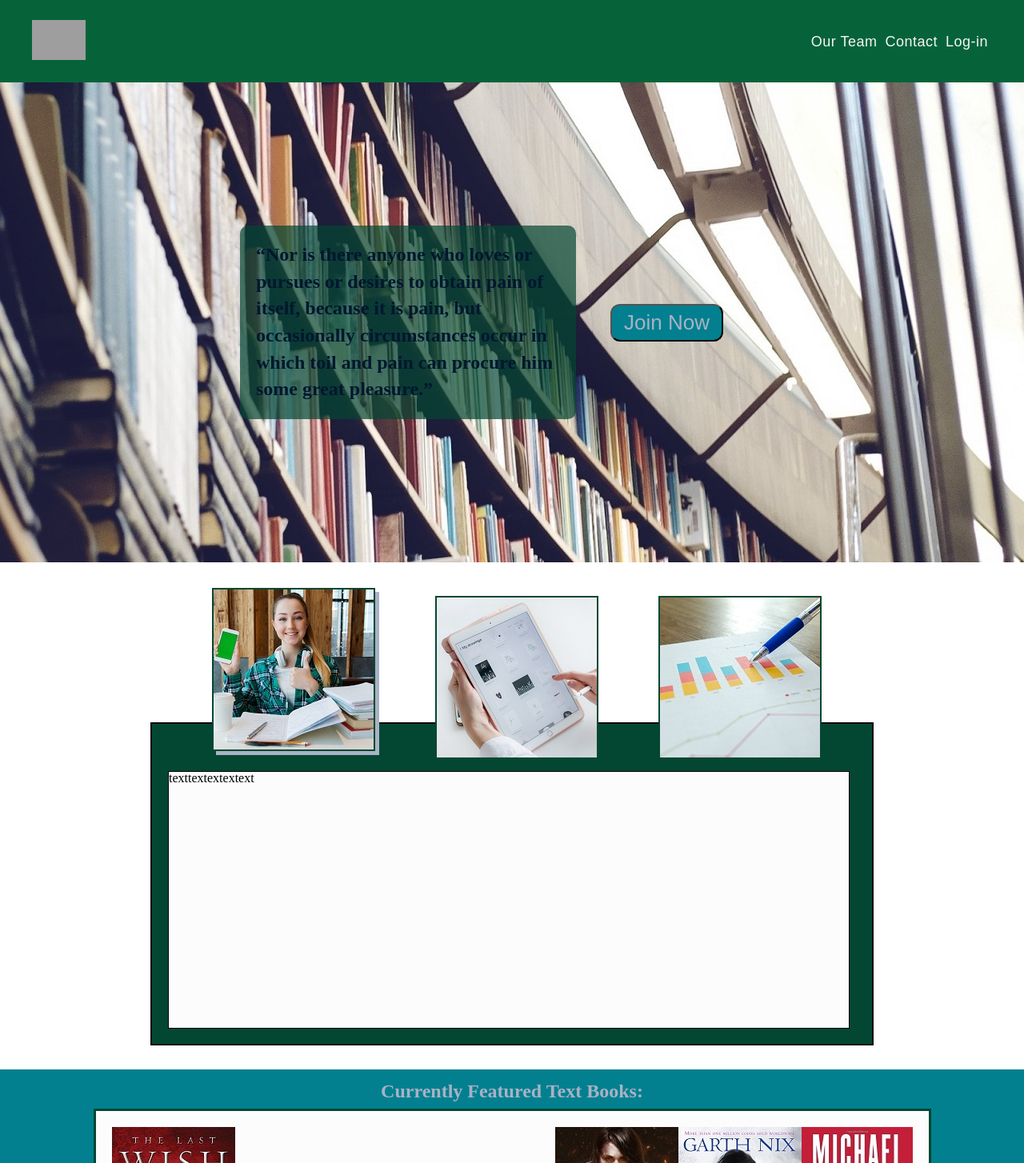
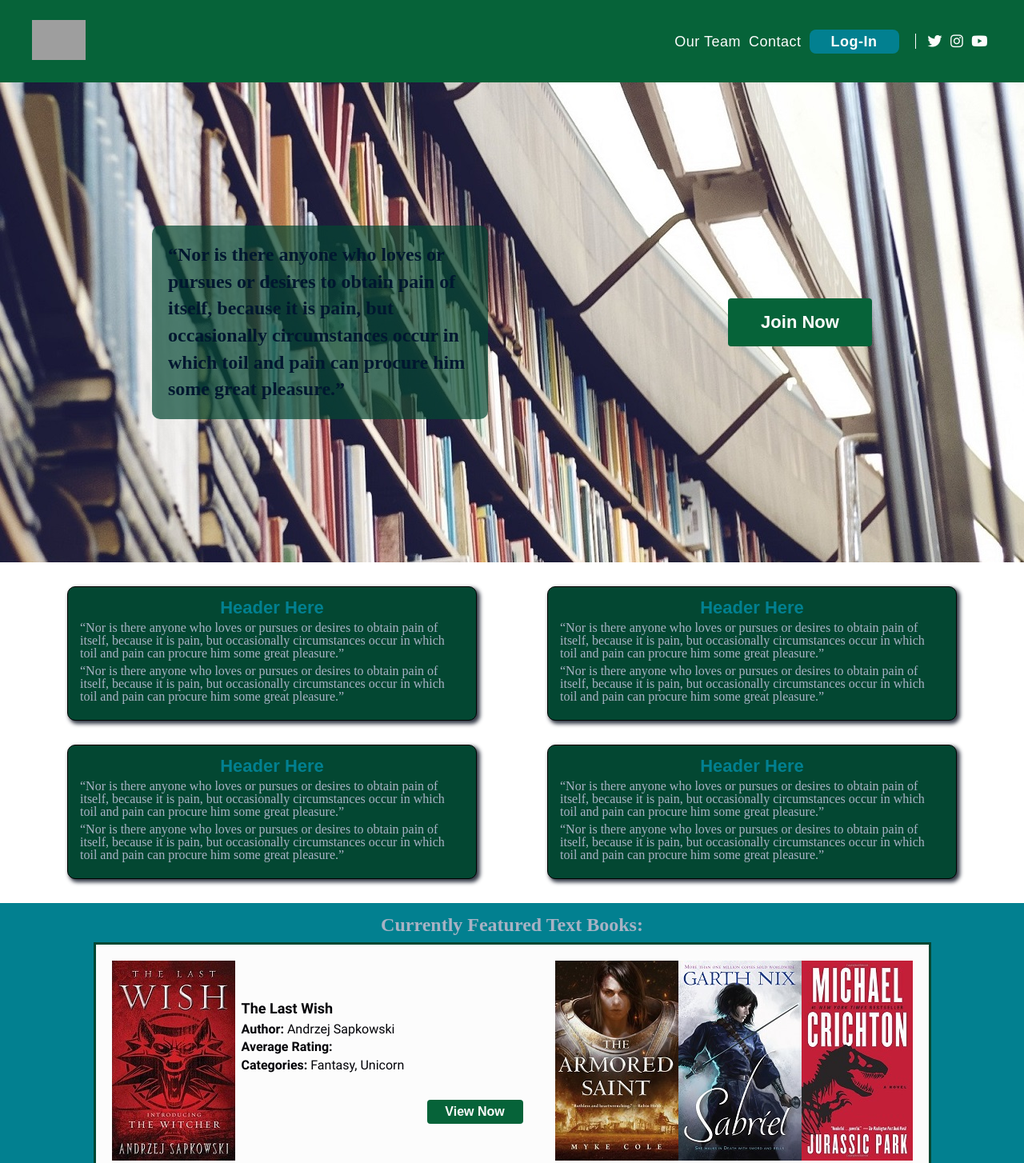
Before and after one commit to book-r/UI-S, a plain HTML site: page index.html in a window 1280 px wide. Shown: the top 1454 px of the page at 80% size. Drawn offline with Linux system fonts and the light colour scheme; grey boxes are pictures that could not be loaded; a web font is replaced by a local one.

Commit message:
Multiple element rehaul. Changed all current buttons, added btn mixin. Modified nav bar elements. Created new Home Content layout and styling.

```diff
--- a/components/CurrentlyFeatured/currentlyfeatured.less
+++ b/components/CurrentlyFeatured/currentlyfeatured.less
@@ -68,20 +68,11 @@
                     }
 
                     .book-read-more {
-                        padding: 2px 8px;
-                        // align-self: right;
+                        .btn-primary (@color-secondary, @color-offwhite, @color-teritary);
+                        width: 120px;
+                        height: 30px;
                         font-size: 16px;
-                        background-color: @color-teritary;
-                        color: @color-offwhite;
-                        border: 2px solid @color-secondary;
-                        border-radius: 4px;
                         margin-left: 240px;
-
-                        &:hover {
-                            background-color: @color-offwhite;
-                            color: @color-teritary;
-                            transition-duration: 0.4s;
-                        }
                     }
 
                     @media(max-width: 500px) {
--- a/components/HomeContent/homecontent.less
+++ b/components/HomeContent/homecontent.less
@@ -1,78 +1,123 @@
 .home-info {
+    max-width: 1200px;
+    width: 100%;
     display: flex;
-    justify-content: center;
-    align-content: center;
-    margin: 200px 30px 30px 30px;
+    justify-content: space-around;
+    margin: 0 auto;
+    margin-top: 30px;
+    margin-bottom: 30px;
 
     @media(max-width:500px) {
         flex-direction: column;
     }
 
-    .info-box {
-        width: 900px;
-        height: 400px;
-        border: 2px solid @color-black;
-        position: relative;
-        background-color: @color-teritary;
+    .content{
+        width: 40%;
+        border: 1px solid black;
+        padding: 15px;
+        background-color: #034732;
+        border-radius:  10px;
 
-        .info-hover-1{
-            float: left; ///?????????
-            position: relative;
-            z-index: 1000;
-            border: 2px solid @color-teritary;
-            width: 200px;
-            height: 200px;
-            left: 75px;
-            bottom: 160px;
+        box-shadow: 3px 3px 5px 1px #353b48;
+
+        @media(max-width:500px) {
+            width: 90%;
+            margin: 10px;
         }
 
-        .info-hover-2 {
-            float: left; ///?????????
-            position: relative;
-            z-index: 1000;
-            border: 2px solid @color-teritary;
-            width: 200px;
-            height: 200px;
-            left: 150px;
-            bottom: 160px;
+        h3 {
+            text-align: center;
+            color: @color-primary;
+            padding-bottom: 6px;
+            font-size: 22px;
+            font-family: @font-secondary;
         }
-
-        .info-hover-3 {
-            float: left; ///?????????
-            position: relative;
-            z-index: 1000;
-            border: 2px solid @color-teritary;
-            width: 200px;
-            height: 200px;
-            left: 225px;
-            bottom: 160px;
-        }
-
-        .info-active {
-            box-shadow: 5px 5px 0px @color-light ;
-            transition: .4s;
-            transform: scale(1.10);
-            transform: translateY(-10px);
-        }
-
-        .info-text-hover {
-            float: left; ///?????????
-            position: relative;
-            z-index: 1000;
-            border: 1px solid @color-black;
-            width: 850px;
-            height: 320px;
-            left: 20px;
-            bottom: 145px;
-            background-color: @color-offwhite;
-
-            .info-text-1 {
-                display:none;
-            }
-
-            .text-active {
-                display: block;
-            }
+        p {
+            color: @color-light;
+            padding-bottom: 6px;
+            font-size: 16px;
+            font-family: base;
         }
     }
 }
+
+
+/////////// NEED TO MOVE TO PERSONAL REPO ///////////////////
+// .home-info {
+//     display: flex;
+//     justify-content: center;
+//     align-content: center;
+//     margin: 200px 30px 30px 30px;
+
+//     @media(max-width:500px) {
+//         flex-direction: column;
+//     }
+
+//     .info-box {
+//         width: 900px;
+//         height: 400px;
+//         border: 2px solid @color-black;
+//         position: relative;
+//         background-color: @color-teritary;
+
+//         .info-hover-1{
+//             float: left; ///?????????
+//             position: relative;
+//             z-index: 1000;
+//             border: 2px solid @color-teritary;
+//             width: 200px;
+//             height: 200px;
+//             left: 75px;
+//             bottom: 160px;
+//         }
+
+//         .info-hover-2 {
+//             float: left; ///?????????
+//             position: relative;
+//             z-index: 1000;
+//             border: 2px solid @color-teritary;
+//             width: 200px;
+//             height: 200px;
+//             left: 150px;
+//             bottom: 160px;
+//         }
+
+//         .info-hover-3 {
+//             float: left; ///?????????
+//             position: relative;
+//             z-index: 1000;
+//             border: 2px solid @color-teritary;
+//             width: 200px;
+//             height: 200px;
+//             left: 225px;
+//             bottom: 160px;
+//         }
+
+//         .info-active {
+//             box-shadow: 5px 5px 0px @color-light ;
+//             transition: .4s;
+//             transform: scale(1.10);
+//             transform: translateY(-10px);
+//         }
+
+//         .info-text-hover {
+//             float: left; ///?????????
+//             position: relative;
+//             z-index: 1000;
+//             border: 1px solid @color-black;
+//             width: 850px;
+//             height: 320px;
+//             left: 20px;
+//             bottom: 145px;
+//             background-color: @color-offwhite;
+
+//             .info-text-1 {
+//                 display:none;
+//             }
+
+//             .text-active {
+//                 display: block;
+//             }
+//         }
+//     }
+// }
--- a/index.html
+++ b/index.html
@@ -20,15 +20,19 @@
             <span class='nav-logo'>
                 <img src="https://book-r.netlify.com/static/media/bookr_logo_white.10916577.png" />
             </span>
-            <ul class='nav-links'>
+            <ul class='nav-links' >
                 <a href='about.html'><li>Our Team</li></a>
                 <a href='#'><li>Contact</li></a>
-                <a href='https://book-r.netlify.com/login'><li>Log-in</li></a>
+                <a href='https://book-r.netlify.com/login'><li class='nav-button'>Log-In</li></a>
+
+                <a href='https://twitter.com/'><li  id='break'><i class="fab fa-twitter"></i></li></a>
+                <a href='https://youtube.com/'><li><i class="fab fa-instagram"></i></li></a>
+                <a href='https://instagram.com/'><li><i class="fab fa-youtube"></i></li></a>
             </ul>
         </nav>
     </div>
 
-    <div class='header' id='home'>
+    <div class='header'>
         <div class='cta-container'>
             <div class='cta-motto'>
                 <h2 class='motto-text'>“Nor is there anyone who loves or pursues or desires to obtain pain of itself, because it is pain, but occasionally circumstances occur in which toil and pain can procure him some great pleasure.”</h2>
@@ -48,7 +52,7 @@
         </div>
     </div>
 
-    <!-- <div class='home-info'>
+    <div class='home-info'>
         <div class='content'>
             <h3>Header Here</h3>
             <p>“Nor is there anyone who loves or pursues or desires to obtain pain of itself, because it is pain, but occasionally circumstances occur in which toil and pain can procure him some great pleasure.”</p>
@@ -59,14 +63,24 @@
             <p>“Nor is there anyone who loves or pursues or desires to obtain pain of itself, because it is pain, but occasionally circumstances occur in which toil and pain can procure him some great pleasure.”</p>
             <p>“Nor is there anyone who loves or pursues or desires to obtain pain of itself, because it is pain, but occasionally circumstances occur in which toil and pain can procure him some great pleasure.”</p>
         </div>
+    </div>
+
+    <div class='home-info'>
         <div class='content'>
             <h3>Header Here</h3>
             <p>“Nor is there anyone who loves or pursues or desires to obtain pain of itself, because it is pain, but occasionally circumstances occur in which toil and pain can procure him some great pleasure.”</p>
             <p>“Nor is there anyone who loves or pursues or desires to obtain pain of itself, because it is pain, but occasionally circumstances occur in which toil and pain can procure him some great pleasure.”</p>
         </div>
-    </div> -->
+        <div class='content'>
+            <h3>Header Here</h3>
+            <p>“Nor is there anyone who loves or pursues or desires to obtain pain of itself, because it is pain, but occasionally circumstances occur in which toil and pain can procure him some great pleasure.”</p>
+            <p>“Nor is there anyone who loves or pursues or desires to obtain pain of itself, because it is pain, but occasionally circumstances occur in which toil and pain can procure him some great pleasure.”</p>
+        </div>
+    </div>
 
-    <div class='home-info'>
+    <!-- MOVE TO PERSONAL REPO
+
+        <div class='home-info'>
         <div class='info-box'>
             <div class='info-hover-1 info-active' data-set: 1>
                 <img src='assets\FeaturesTabHome.jpg' alt='student with text books'>
@@ -81,10 +95,12 @@
             </div>
 
             <div class='info-text-hover'>
-                texttextextextext
+                <div class='info-text-1 text-active'>texttextexttext</div>
+                <div class='info-text-2'>PARTWOPARTWOTWOTWOTWO</div>
+                <div class='info-text-3'>THREHEETEEEEEEEEE</div>
             </div>
         </div>
-    </div>
+    </div> -->
 
     <div class='featured-container'>
         <h2>Currently Featured Text Books:</h2>
--- a/less/header.less
+++ b/less/header.less
@@ -8,15 +8,17 @@
     @media(max-width: 500px) {
         display: none;
     }
+
     .cta-container {
-        width: 80%;
+        max-width: 1200px;
+        width: 100%;
         display: flex;
-        justify-content: space-between;
+        justify-content: space-around;
         align-items: center;
+        margin: 0 auto;
 
         .cta-motto {
             width: 380px;
-            margin-left: 300px;
             background-color:  #034732B3;  //70% - HEX Opacity https://gist.github.com/frankyonnetti/9400858
             padding: 20px;
             border-radius: 10px;
@@ -28,23 +30,12 @@
             }
         }
 
-        .cta-button{
-            margin-right: 120px;
-            padding: 6px 15px 6px 15px;
-            border-radius: 12px;
-            background-color: @color-primary;
-            color: @color-light;
-            font-weight: none;
-            font-size: 26px;
-            transition-duration: 0.4s;
-            text-decoration: none;
-            font-family: @font-secondary;
-
-            &:hover {
-                border: 3px solid @color-primary;
-                background-color: @color-light;
-                color: @color-primary;
-            }
+        .cta-button {
+            .btn-primary (@color-secondary, @color-offwhite, @color-teritary);
+            width: 180px;
+            height: 60px;
+            font-size: 22px;
+            border: none;
         }
     }
 }
--- a/less/navigation.less
+++ b/less/navigation.less
@@ -23,21 +23,45 @@
         .nav-links {
             list-style: none;
             display: flex;
+            align-items: center;
 
             a {
                 text-decoration: none;
                 li {
                     margin: 0 5px;
                     letter-spacing: 0.5px;
-                    color: @color-white;
+                    color: @color-offwhite;
 
                     &:hover {
                         color: @color-primary;
-                        transform: scale(1.15);
                     }
+                }
+
+                .nav-button {
+                    width: 100px;
+                    font-weight: bold;
+                    font-style: @font-secondary;
+                    background-color: @color-primary;
+                    text-align: center;
+                    color: @color-offwhite;
+                    padding: 6px;
+                    border-radius: 8px;
+                    transition-duration: .6s;
+
+                    &:hover {
+                      background-color: @color-dark;
+                      color: @color-offwhite;
+                    }
+                }
+
+                #break {
+                    border-left: 1px solid @color-offwhite;
+                    padding-left: 15px;
+                    margin-left: 15px;
                 }
             }
 
         }
+
     }
 }
```
Also changed, not shown: components/HomeContent/homecontent.js (+5 -5 lines), less/mixins.less (+15 -3 lines), css/index.css.
